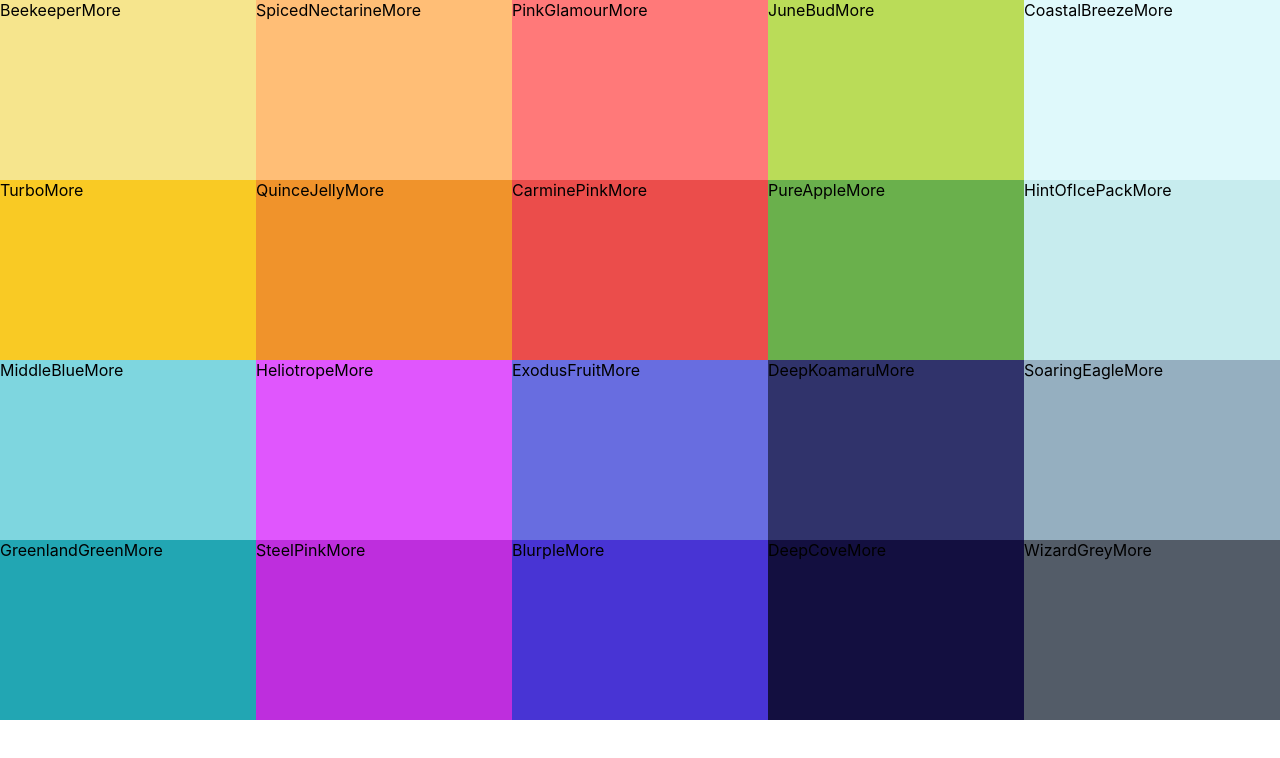
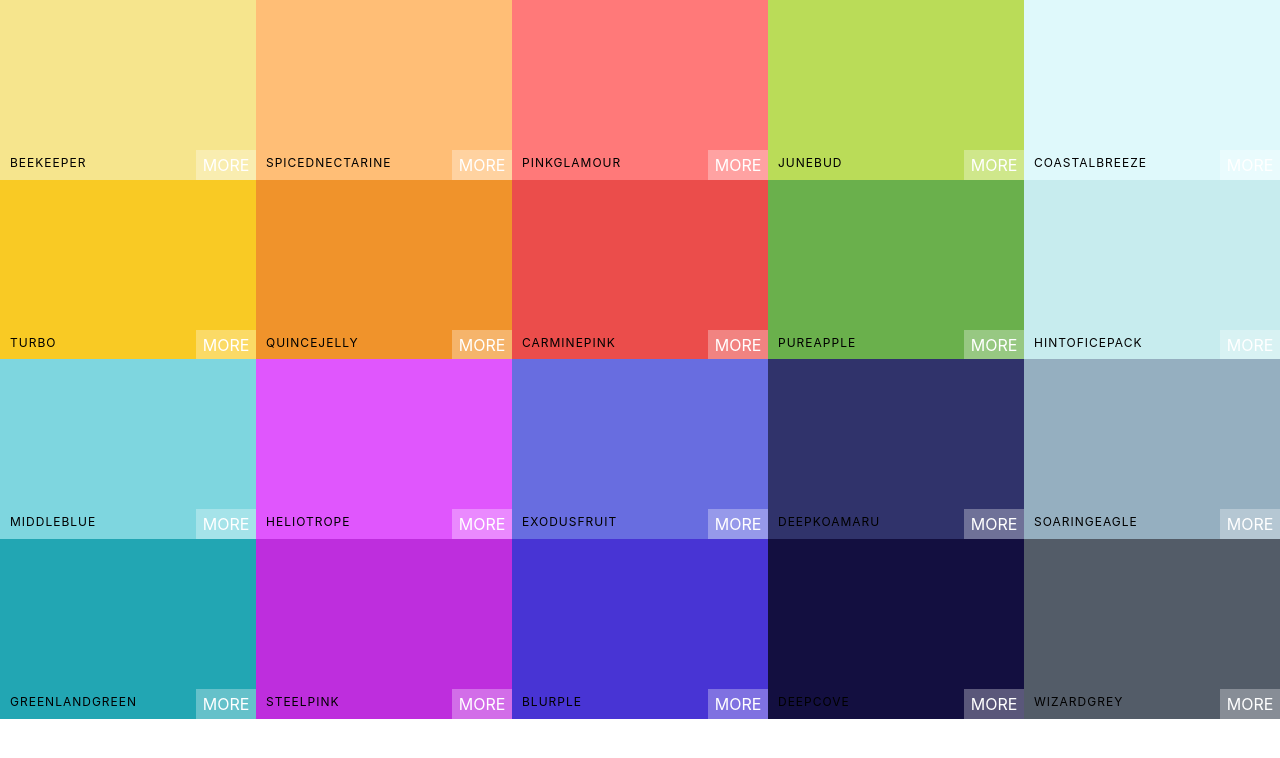
Before and after one commit to ewelinaMaz/Color-App, a React (Create React App) app: page / in a window 1280 px wide. Shown: the top 758 px of the page. Built offline with nearby package versions, Linux system fonts and the light colour scheme.

Commit message:
Style ColorBox

```diff
--- a/src/ColorBox.css
+++ b/src/ColorBox.css
@@ -5,4 +5,55 @@
     display:inline-block;
     position: relative;
     cursor: pointer;
+    margin-bottom: -4.5px;
 }
+.copy-button {
+    width: 100px;
+    height: 30px;
+    top: 50%;
+    left: 50%;
+    position: absolute;
+    display: inline-block;
+    margin-left: -50px;
+    margin-top: -15px;
+    text-align: center;
+    outline: none;
+    background-color: rgba(255, 255, 255, 0.3);
+    font-size: 1rem;
+    line-height: 30px;
+    color: white;
+    text-transform: uppercase;
+    border: none;
+    cursor: pointer;
+    opacity: 0;
+}
+.ColorBox:hover .copy-button {
+    opacity: 1;
+    transition: 0.5s;
+}
+
+.box-content {
+    position: absolute;
+    width: 100%;
+    left: 0;
+    bottom: 0;
+    padding: 10px;
+    color: black;
+    letter-spacing: 1px;
+    text-transform: uppercase;
+    font-size: 12px;
+}
+
+.see-more {
+    background-color: rgba(255, 255, 255, 0.3);
+    position: absolute;
+    border: none;
+    right: 0;
+    bottom: 0;
+    color: white;
+    width: 60px;
+    height: 30px;
+    text-align: center;
+    line-height: 30px;
+    text-transform: uppercase;
+}
--- a/src/ColorBox.js
+++ b/src/ColorBox.js
@@ -3,10 +3,16 @@
 
 class ColorBox extends Component {
     render(){
+        const { name, background } = this.props;
         return(
-            <div style={{background: this.props.background}} className='ColorBox'>
-               <span>{this.props.name}</span>
-              <span>More</span>
+            <div style={{ background }} className='ColorBox'>
+               <div className='copy-container'>
+                   <div className='box-content'>
+                       <span>{ name }</span>
+                   </div>
+                   <button className='copy-button'>Copy</button>
+               </div>
+               <span className='see-more'>More</span>
             </div>
         )
     }
```
